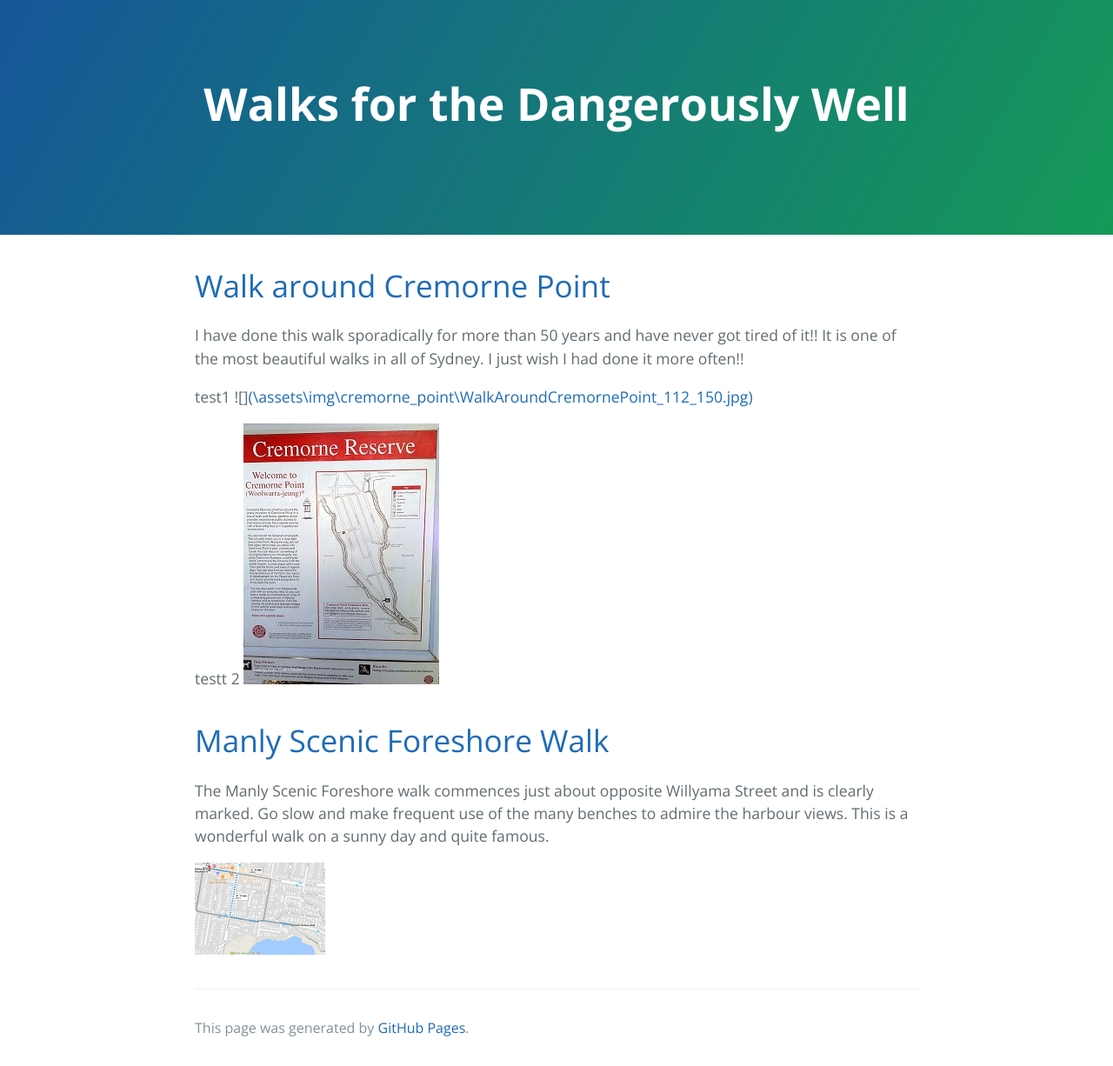
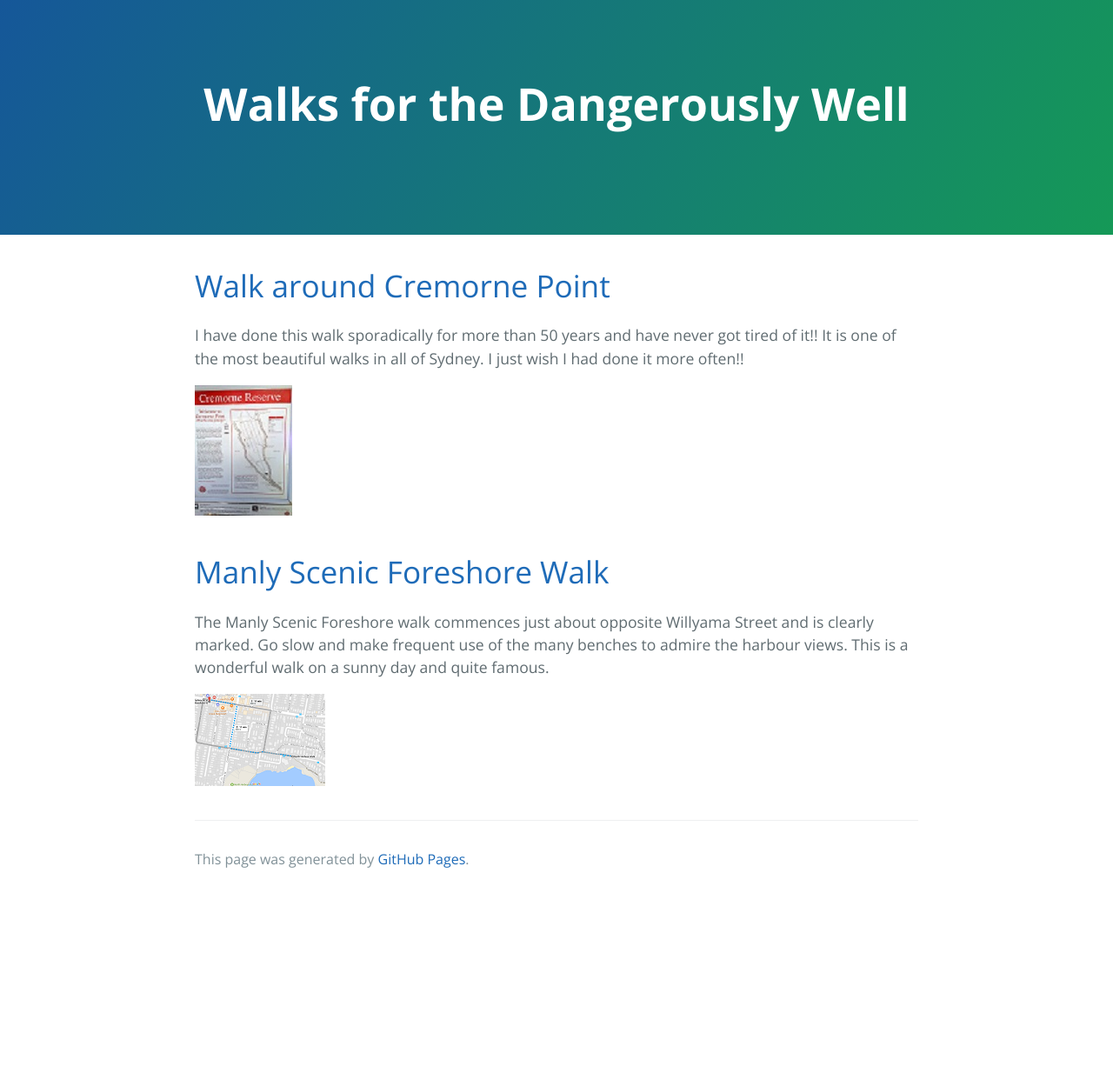
Before and after one commit to janet1405/janet1405.github.io, a Jekyll site: the page built from index.md, in a window 1280 px wide. Shown: the whole page at 87% size. Built offline with Jekyll 4.4.1, drawn with Linux system fonts in a browser that asks for light colours; the repository's description, which GitHub fills in, is left out; our own code applies the rules of GitHub Pages for plain Markdown files; after the commit the page ends 1032 px from its top, so only the background shows below that.

Commit message:
Update index.md

```diff
--- a/index.md
+++ b/index.md
@@ -11,12 +11,9 @@ layout: default
 
 I have done this walk sporadically for more than 50 years and have never got tired of it!! It is one of the most beautiful walks in all of Sydney. I just wish I had done it more often!!
 
-test1
-![][(\assets\img\cremorne_point\WalkAroundCremornePoint_112_150.jpg)](\assets\img\cremorne_point\WalkAroundCremornePoint_225_300.jpg)
 
+![test1](\assets\img\cremorne_point\WalkAroundCremornePoint_112_150.jpg)
 
-testt 2
-![(\assets\img\cremorne_point\WalkAroundCremornePoint_112_150.jpg)](\assets\img\cremorne_point\WalkAroundCremornePoint_225_300.jpg)
 
 
 
```
